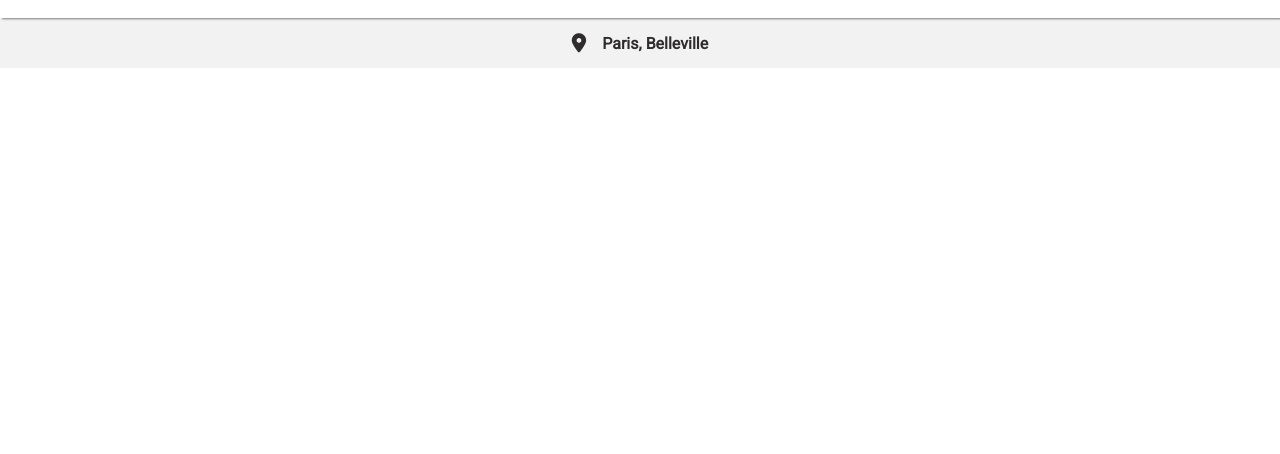
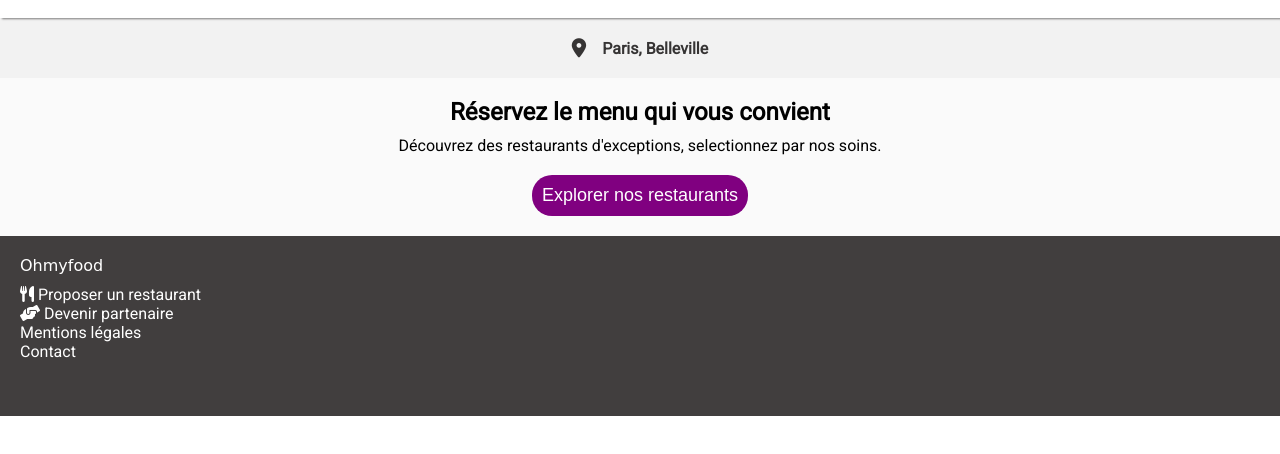
Before and after one commit to SAIDOU11/Projet-3, a plain HTML site: page html/acceuil.html in a window 1280 px wide. Shown: the part 62-516 px from the top of the page. Drawn offline with Linux system fonts and the light colour scheme; a web font is replaced by a local one.

Commit message:
avancer sur page accueil

```diff
--- a/html/acceuil.html
+++ b/html/acceuil.html
@@ -17,11 +17,14 @@
     <title>Acceuil</title>
   </head>
   <body>
+
     <main class="main-content">
     <header>
       <h1 class="title">ohmyfood</h1>
     </header>
-    <main class="main-content">
+
+    <main>
+
     <section class="location">
       <div class="location__icon">
 <i class="fa-solid fa-location-dot"></i>
@@ -29,13 +32,14 @@
       <div class="location__city">Paris, Belleville</div>
 
     </section>
-          <!--
       <section class="reservation">
-        <h1 class="reservation__title">Réservez le menu qui vous convient</h1>
-        <p>
-          Découvrez des restaurants d'exceptions, selectionnez par nos soins.
-        </p>
-        <button>Explorer nos restaurants</button>
+     <h2 class="reservation__title">Réservez le menu qui vous convient</h2>
+        <p class="reservation__paragraph">
+          Découvrez des restaurants d'exceptions,
+          selectionnez par nos soins.</p>
+
+<button  class="reservation__button">Explorer nos restaurants</button>
+
       </section>
 
     </main>
@@ -56,6 +60,6 @@
         </div>
       </div>
     </footer>
-  -->
+
   </body>
 </html>
--- a/scss/_acceuil.scss
+++ b/scss/_acceuil.scss
@@ -11,16 +11,37 @@ header {
 
 .location {
   @include flexCentre;
-  background-color: #f2f2f2ff;
-  height: 50px;
+  background-color: $bgc-couleur-primaire;
+  height: 60px;
   gap: 1rem;
-  color: rgb(46, 44, 44);
+  color: rgb(54, 52, 52);
   font-weight: 700;
   &__icon {
     font-size: 1.2rem;
-
     &__city {
       font-size: 16px;
     }
   }
 }
+
+.reservation {
+  padding: 10px;
+  text-align: center;
+  background-color: $bgc-couleur-secondaire;
+  &__title {
+    margin: 10px;
+  }
+  &__paragraph {
+    margin: 10px;
+    font-weight: 300;
+  }
+  &__button {
+    margin: 10px;
+    padding: 10px;
+    background-color: purple;
+    border-radius: 20px 20px;
+    border: none;
+    color: white;
+    font-size: 18px;
+  }
+}
--- a/scss/_variables.scss
+++ b/scss/_variables.scss
@@ -1,6 +1,9 @@
 $couleur-primaire: #9356dc;
 $couleur-secondaire: #ff79da;
 $couleur-tertiare: #99e2d0;
+
+$bgc-couleur-primaire: #f2f2f2;
+$bgc-couleur-secondaire: #fafafa;
 
 $font-sizes: (
   "title": 25px,
--- a/scss/main.scss
+++ b/scss/main.scss
@@ -32,6 +32,15 @@ header {
   width: 100%;
 }
 
+nav {
+  height: 300px;
+  width: 100%;
+  img {
+    height: 100%;
+    width: 100%;
+  }
+}
+
 .title {
   font-family: "Shrikhand", cursive;
 }
```
Also changed, not shown: dist/css/main.css, 1 other file.
